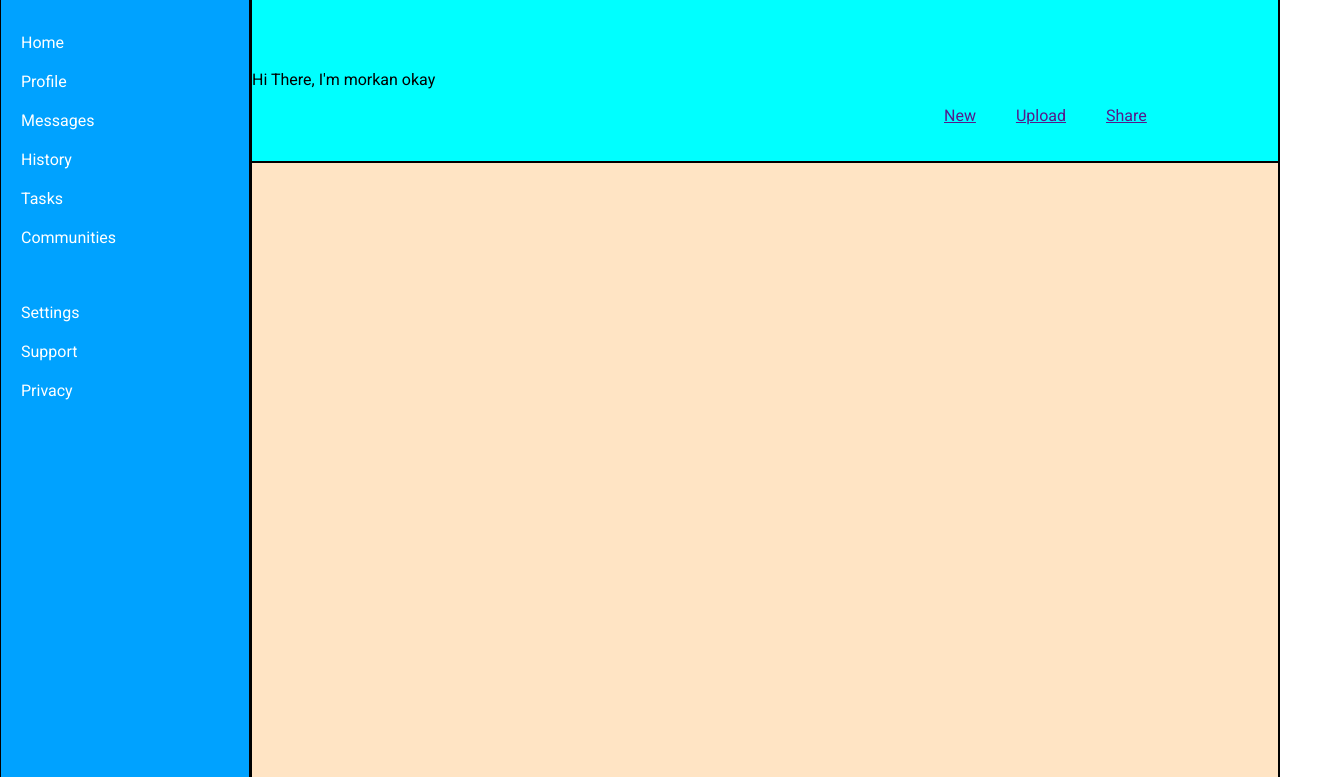
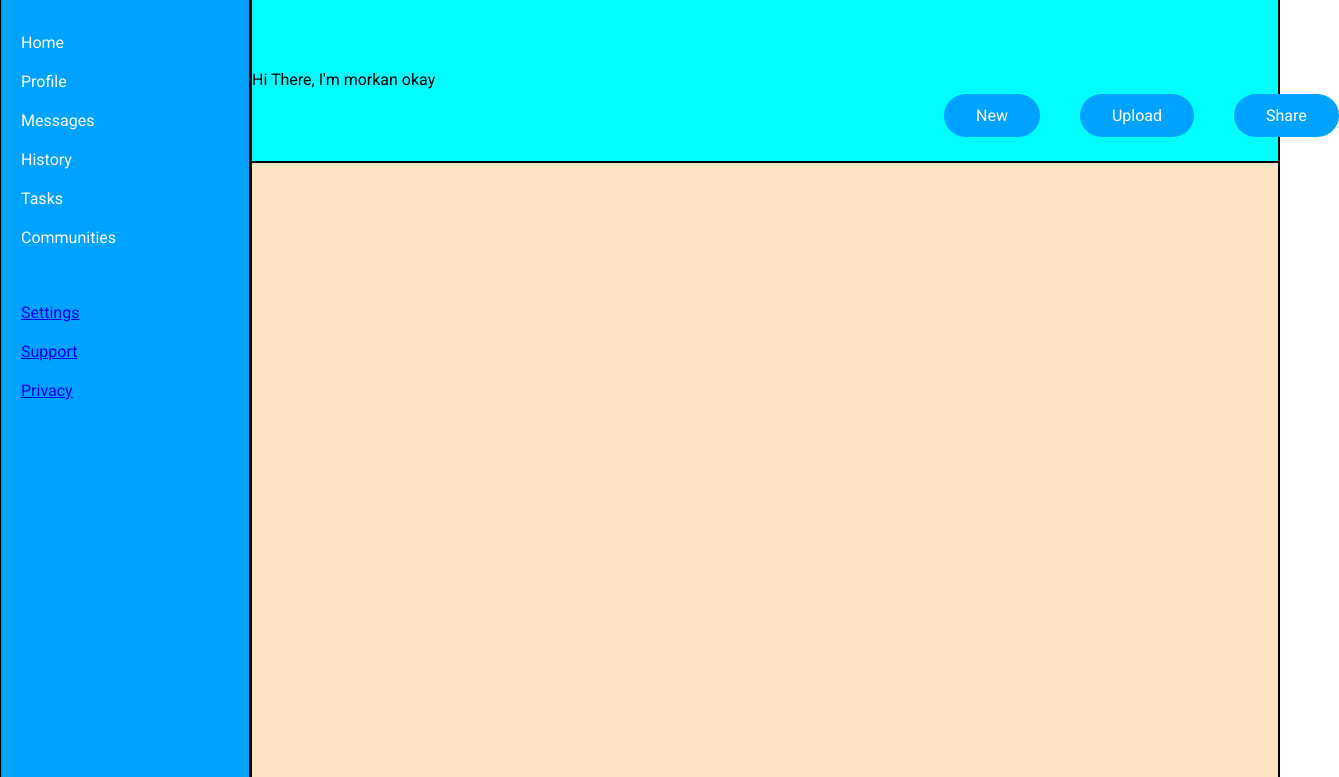
Before and after one commit to jonnyvector/dashboard-project, a plain HTML site: page index.html in a window 1280 px wide. Shown: the part 23-800 px from the top of the page, 1339 px wide, since content can reach past the window. Drawn offline with Linux system fonts and the light colour scheme.

Commit message:
header button styles

```diff
--- a/index.html
+++ b/index.html
@@ -31,9 +31,9 @@
         </div>
         <div class="settings-container">
           <ul>
-            <li><a class="side-link" href="/">Settings</a></li>
-            <li><a class="side-link" href="/">Support</a></li>
-            <li><a class="side-link" href="/">Privacy</a></li>
+            <li class="side-link"><a href="/">Settings</a></li>
+            <li class="side-link"><a href="/">Support</a></li>
+            <li class="side-link"><a href="/">Privacy</a></li>
           </ul>
         </div>
       </div>
--- a/style.css
+++ b/style.css
@@ -73,9 +73,20 @@ li {
 
 .bottom-right > ul {
   display: flex;
+  list-style-type: none;
 }
 
-.bottom-right > ul > li {
+.round-button {
+  text-decoration: none;
+  background-color: rgb(0, 162, 255);
+  color: white;
+  padding: 0.75rem 2rem;
+  border-radius: 2rem;
+  /* padding: 2rem 3rem;  */
+}
+
+.round-button a {
+  width: 20px;
 }
 
 .side-link {
```
